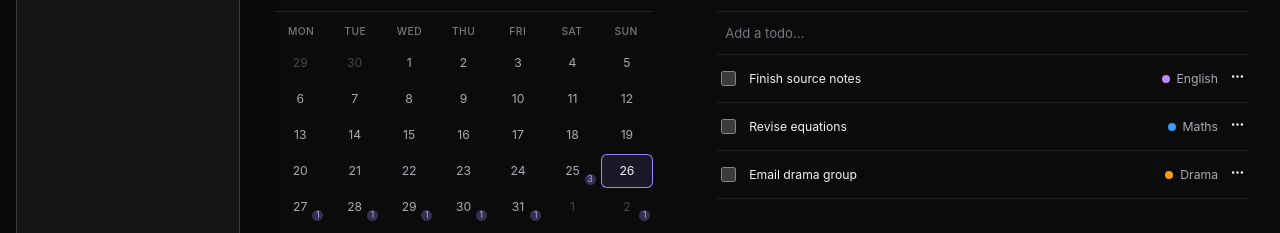
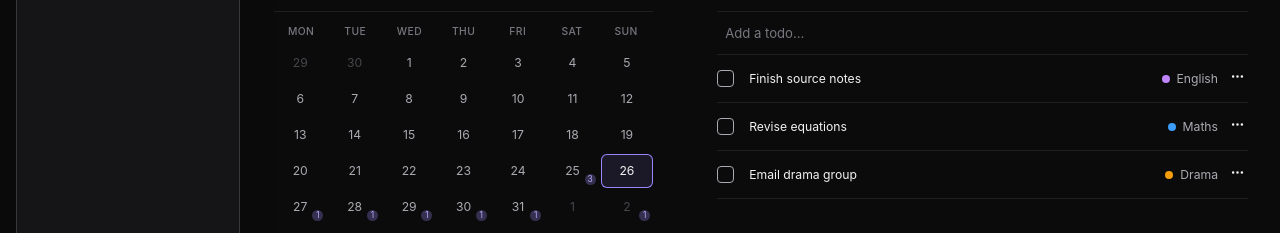
Before and after one commit to etphli/organato, a React (Vite) app in the folder apps/web/: page / in a window 1280 px wide. Shown: the part 403-636 px from the top of the page. Built offline with nearby package versions, Linux system fonts and the light colour scheme.

Commit message:
Unify checkboxes: themed custom boxes across Organato

```diff
--- a/apps/web/src/polish.css
+++ b/apps/web/src/polish.css
@@ -1396,7 +1396,6 @@ textarea::placeholder {
 }
 
 .archive-row > input {
-  accent-color: var(--focus);
   flex: 0 0 auto;
 }
 
--- a/apps/web/src/styles.css
+++ b/apps/web/src/styles.css
@@ -822,9 +822,67 @@ button:disabled {
 }
 
 input[type="checkbox"] {
-  accent-color: var(--focus);
-  height: 15px;
-  width: 15px;
+  appearance: none;
+  background: transparent;
+  border: 1px solid var(--secondary);
+  border-radius: 4px;
+  cursor: pointer;
+  display: inline-grid;
+  flex-shrink: 0;
+  height: 17px;
+  margin: 0;
+  place-content: center;
+  position: relative;
+  transition: background var(--motion);
+  width: 17px;
+}
+
+input[type="checkbox"]::after {
+  border: solid var(--text);
+  border-width: 0 2px 2px 0;
+  content: "";
+  display: none;
+  height: 9px;
+  transform: rotate(45deg) translate(-1px, -1px);
+  width: 5px;
+}
+
+input[type="checkbox"]:checked {
+  background: color-mix(in srgb, var(--focus) 65%, var(--surface));
+  border-color: var(--focus);
+}
+
+input[type="checkbox"]:checked::after {
+  display: block;
+}
+
+input[type="checkbox"]:indeterminate {
+  background: color-mix(in srgb, var(--focus) 65%, var(--surface));
+  border-color: var(--focus);
+}
+
+input[type="checkbox"]:indeterminate::after {
+  border: none;
+  background: var(--text);
+  border-radius: 1px;
+  display: block;
+  height: 2px;
+  transform: none;
+  width: 9px;
+}
+
+input[type="checkbox"]:hover {
+  border-color: var(--text);
+}
+
+input[type="checkbox"]:focus-visible {
+  outline: 2px solid var(--focus);
+  outline-offset: 2px;
+}
+
+input[type="checkbox"]:disabled {
+  cursor: not-allowed;
+  opacity: 0.5;
 }
 
 .home-upcoming {
@@ -1546,13 +1604,33 @@ kbd {
 
 .todo-check {
   align-items: center;
+  background: transparent;
   border: 1px solid var(--secondary);
   border-radius: 4px;
+  color: var(--text);
+  cursor: pointer;
   display: inline-flex;
   height: 17px;
   justify-content: center;
   justify-self: center;
+  margin: 0;
+  padding: 0;
+  transition: background var(--motion);
   width: 17px;
+}
+
+.todo-check:hover {
+  border-color: var(--text);
+}
+
+.todo-check:focus-visible {
+  outline: 2px solid var(--focus);
+  outline-offset: 2px;
+}
+
+.todo-record.completed .todo-check {
+  background: color-mix(in srgb, var(--focus) 65%, var(--surface));
+  border-color: var(--focus);
 }
 
 .todo-name {
```
